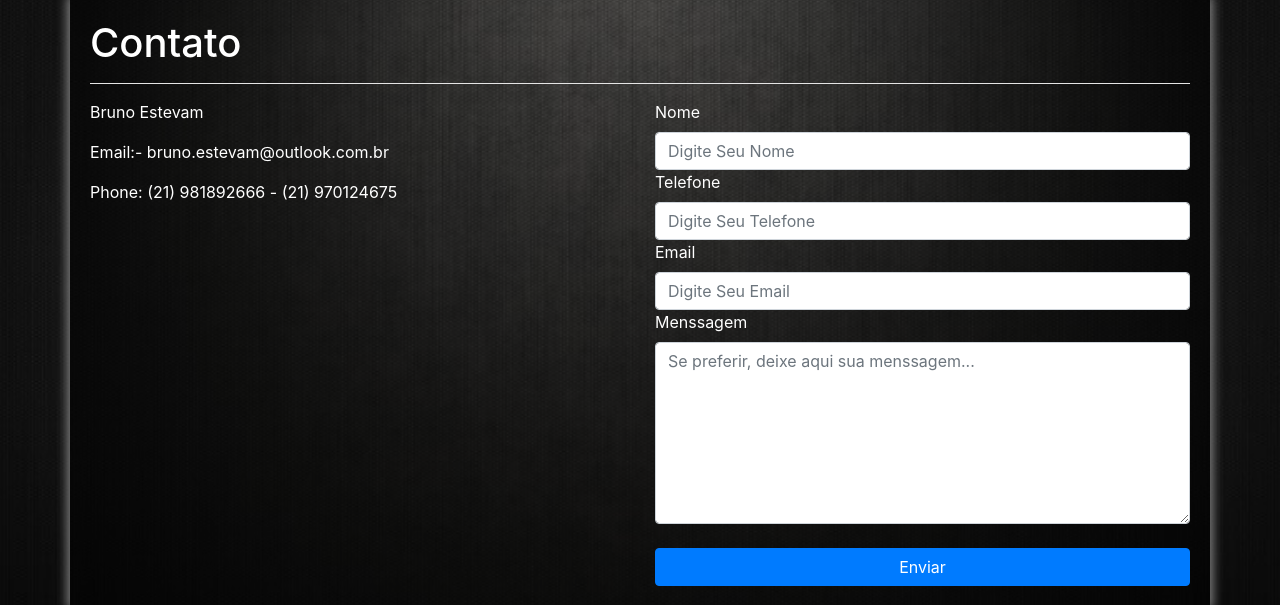
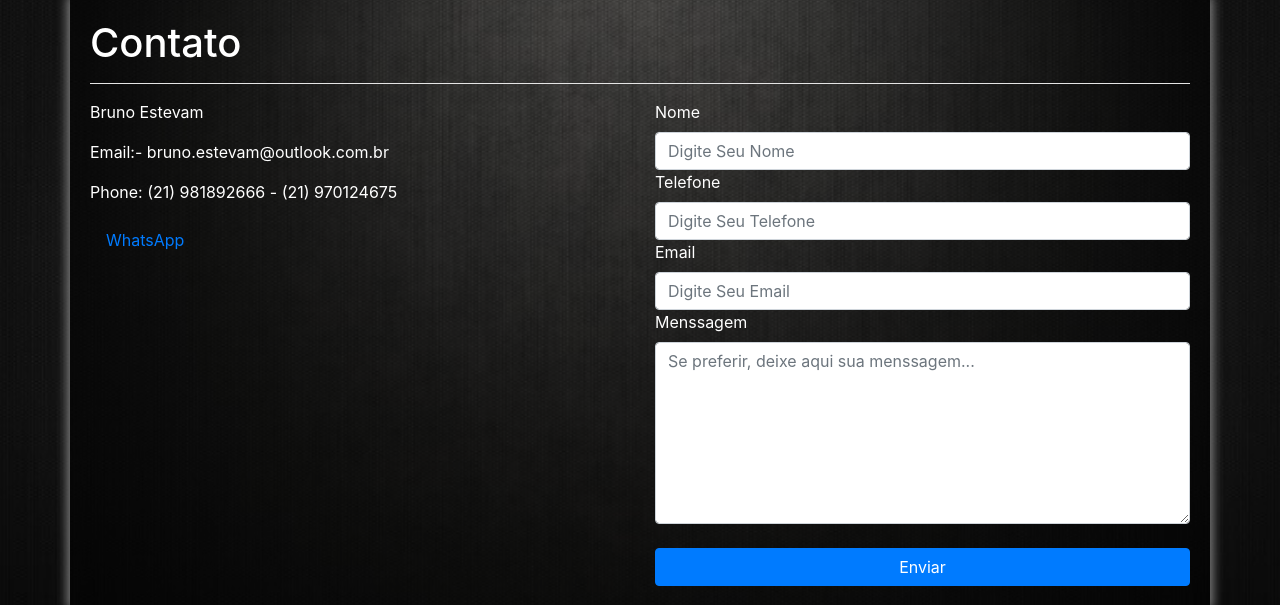
Before and after one commit to BrunoEstevamRJ/portifolio-django, a Django app: page /contato in a window 1280 px wide. Shown: the part 101-706 px from the top of the page. Run offline with Django 3.2, Linux system fonts and the light colour scheme; some libraries are stand-ins or nearby versions.

Commit message:
Correção de texto da home adição do ícone do zap adoção do link do zap nos contatos

```diff
--- a/mywebsite/base/static/main.css
+++ b/mywebsite/base/static/main.css
@@ -1,6 +1,5 @@
 body {
-    background-image: url({% static 'background.jpg' %});
-    background-size: cover;
+
 }
 
 #profile-wrapper {
--- a/mywebsite/base/templates/base/contato.html
+++ b/mywebsite/base/templates/base/contato.html
@@ -56,6 +56,10 @@
                 <p>Bruno Estevam</p>
                 <p>Email:- bruno.estevam@outlook.com.br</p>
                 <p>Phone: (21) 981892666  -  (21) 970124675</p>
+
+
+               <a class="nav-link" href="https://api.whatsapp.com/send?phone=5521981892666">WhatsApp</a>
+
 
                 {% comment %} <img src="static/stripe-hero.jpeg" alt="some text" width=500 height=400> {% endcomment %}
                 {%comment%}<img src="{% static 'BrunoEstevam.png' %}" class="img-fluid" alt="Imagem responsiva">{%endcomment%}
```
Also changed, not shown: mywebsite/base/templates/base/home.html (line endings or trailing spaces).
